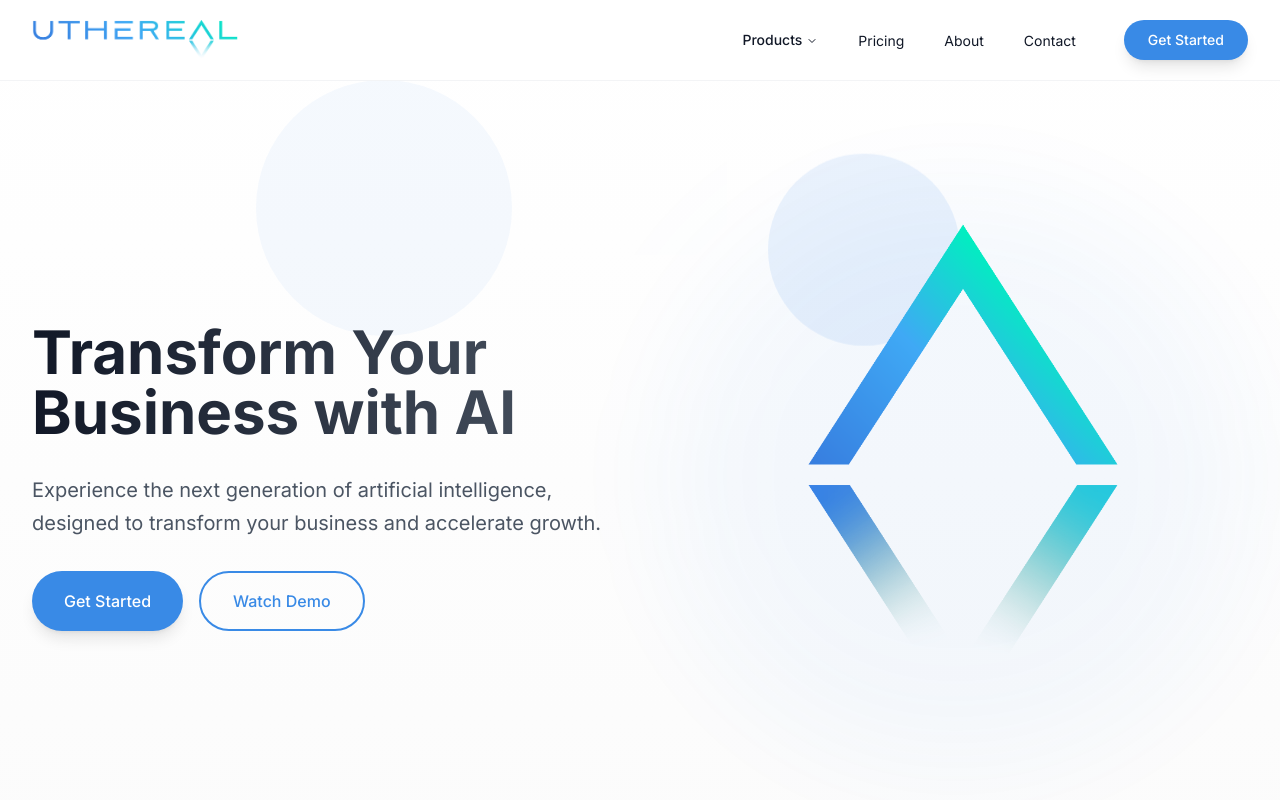
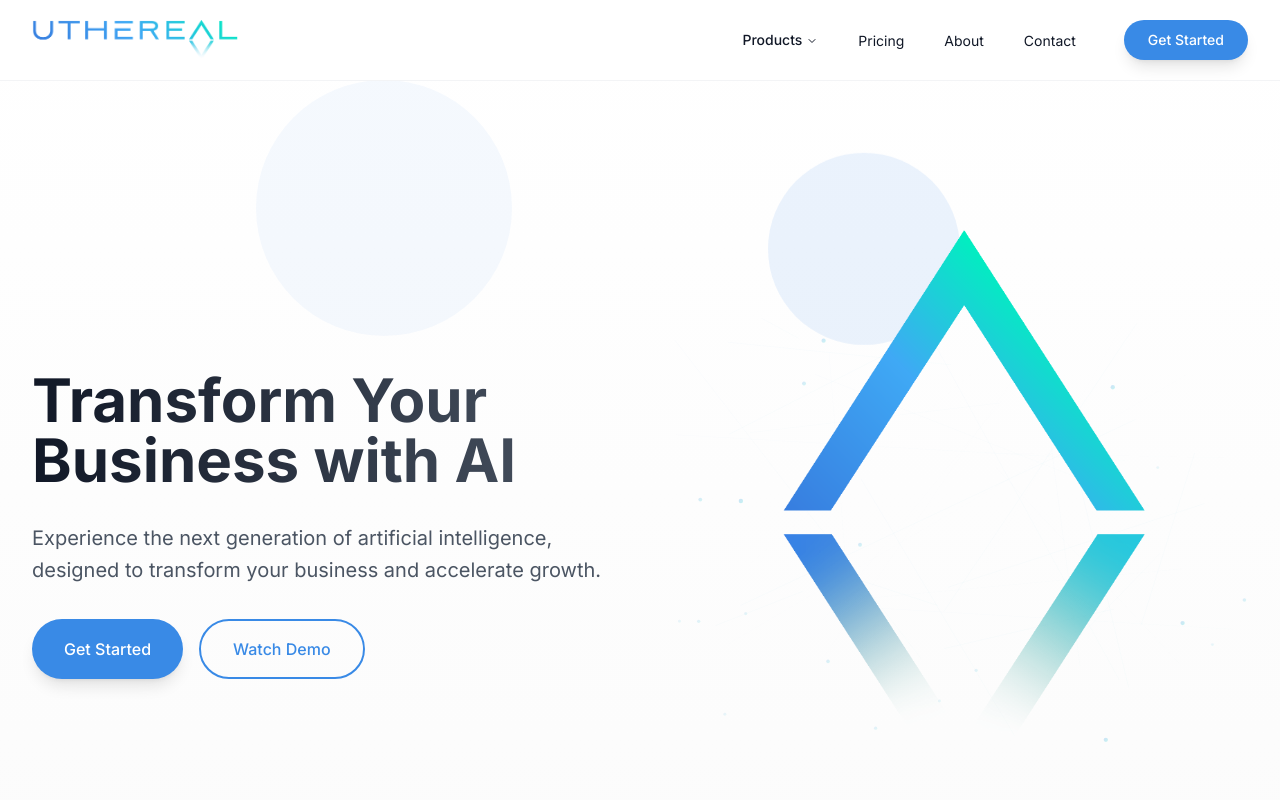
Before and after one commit to welyweah/whiteecho-website, a React (Vite) app: page / in a window 1280 px wide. Shown: the top 800 px of the page. Built offline with nearby package versions, Linux system fonts and the light colour scheme.

Commit message:
Enhance hero section diamond icon
Updated the diamond icon in the hero section to be larger and changed the background animation to a network web effect.

```diff
--- a/src/pages/Index.tsx
+++ b/src/pages/Index.tsx
@@ -1,4 +1,3 @@
-
 import React from 'react';
 import { motion } from 'framer-motion';
 import FloatingShapes from '../components/FloatingShapes';
@@ -20,6 +19,60 @@ import {
   CarouselNext,
   CarouselPrevious,
 } from "@/components/ui/carousel";
+
+const NetworkWeb = () => {
+  return (
+    <div className="absolute inset-0 overflow-hidden">
+      <svg className="w-full h-full opacity-30" viewBox="0 0 800 600">
+        <defs>
+          <linearGradient id="networkGradient" x1="0%" y1="0%" x2="100%" y2="100%">
+            <stop offset="0%" stopColor="#398ae6" />
+            <stop offset="100%" stopColor="#17d9d0" />
+          </linearGradient>
+        </defs>
+        {Array.from({ length: 20 }).map((_, i) => (
+          <motion.circle
+            key={i}
+            cx={Math.random() * 800}
+            cy={Math.random() * 600}
+            r="2"
+            fill="url(#networkGradient)"
+            initial={{ opacity: 0.3 }}
+            animate={{
+              opacity: [0.3, 0.8, 0.3],
+              scale: [1, 1.5, 1],
+            }}
+            transition={{
+              duration: 3,
+              repeat: Infinity,
+              delay: Math.random() * 2,
+            }}
+          />
+        ))}
+        {Array.from({ length: 30 }).map((_, i) => (
+          <motion.line
+            key={`line-${i}`}
+            x1={Math.random() * 800}
+            y1={Math.random() * 600}
+            x2={Math.random() * 800}
+            y2={Math.random() * 600}
+            stroke="url(#networkGradient)"
+            strokeWidth="0.5"
+            initial={{ opacity: 0 }}
+            animate={{
+              opacity: [0, 0.2, 0],
+            }}
+            transition={{
+              duration: 4,
+              repeat: Infinity,
+              delay: Math.random() * 2,
+            }}
+          />
+        ))}
+      </svg>
+    </div>
+  );
+};
 
 const Index = () => {
   const features = [
@@ -132,7 +185,7 @@ const Index = () => {
         </div>
       </div>
 
-      {/* Hero Section - Updated with better spacing and animations */}
+      {/* Hero Section - Updated with bigger diamond and network web */}
       <section className="relative pt-40 lg:pt-48 pb-20 px-4 sm:px-6 lg:px-8">
         <div className="max-w-7xl mx-auto">
           <div className="grid grid-cols-1 lg:grid-cols-2 gap-12 items-center">
@@ -163,11 +216,11 @@ const Index = () => {
               transition={{ duration: 0.8, delay: 0.2 }}
               className="relative flex items-center justify-center"
             >
-              <div className="absolute inset-0 bg-accent/5 rounded-full filter blur-3xl animate-pulse"></div>
+              <NetworkWeb />
               <img
                 src="/lovable-uploads/abb4d321-de2c-40c2-94db-a6203d5e050a.png"
                 alt="Diamond Icon"
-                className="w-full max-w-[500px] h-auto relative z-10 transform hover:scale-105 transition-all duration-300"
+                className="w-full max-w-[600px] h-auto relative z-10 transform hover:scale-105 transition-all duration-300"
               />
             </motion.div>
           </div>
```
